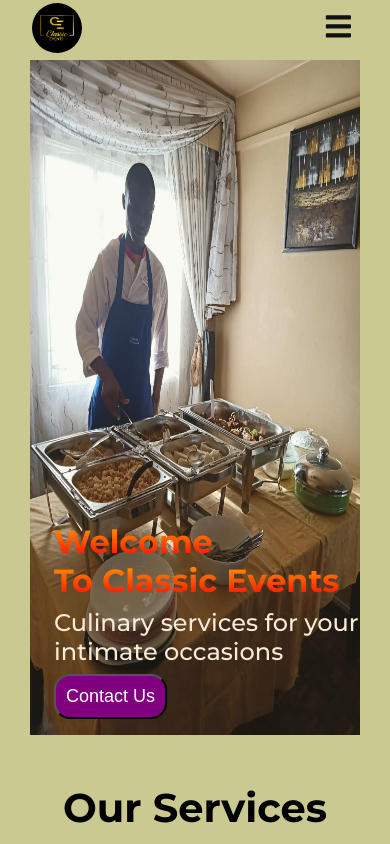
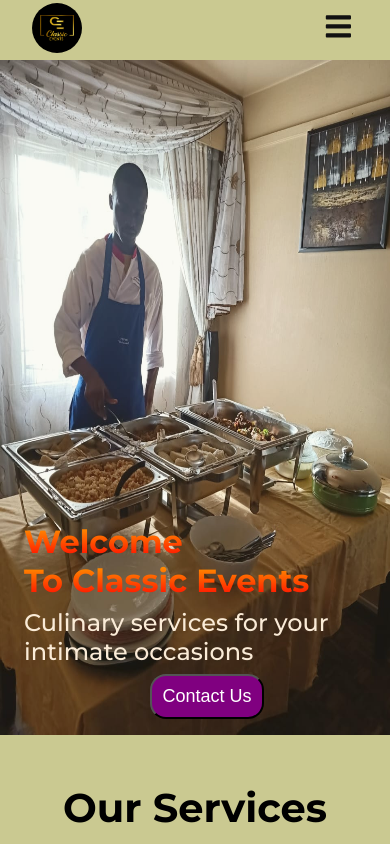
Before and after one commit to vicowiti/classic-website, a Next.js app: page / in a window 390 px wide. Shown: the top 844 px of the page. Built offline with nearby package versions, Linux system fonts and the light colour scheme.

Commit message:
subtle hero change

```diff
--- a/components/hero.js
+++ b/components/hero.js
@@ -16,7 +16,9 @@
             <p>Culinary services for your intimate occasions</p>
           </div>
 
-          <button className="call-to-action">Contact Us</button>
+          <a href="#contact">
+            <button className="call-to-action">Contact Us</button>
+          </a>
         </article>
       </section>
     </div>
--- a/styles/Hero.css
+++ b/styles/Hero.css
@@ -55,6 +55,8 @@
     height: 80vh;
     max-height: 950px;
     position: relative;
+    padding-left: 0;
+    padding-right: 0;
   }
 
   .hero-image-wrapper {
```
